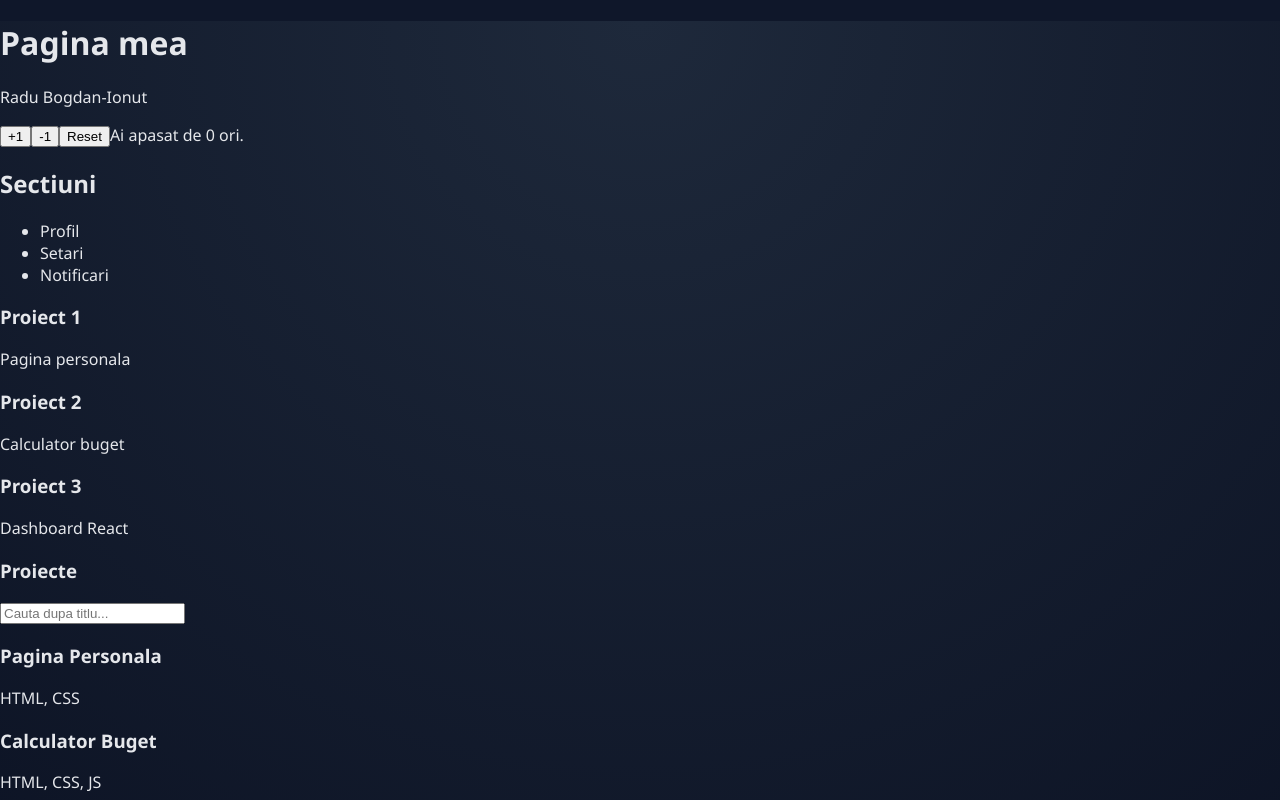
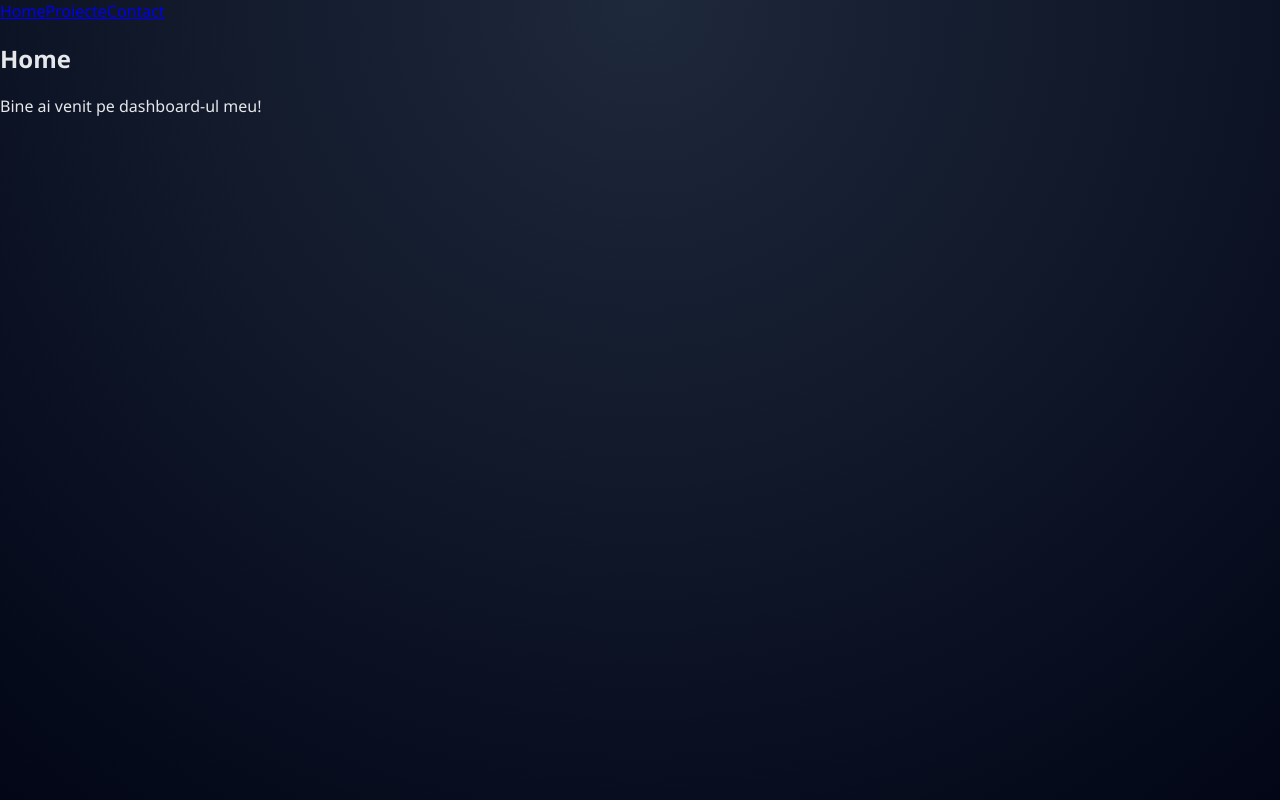
Before and after one commit to hawkqp68/proiect-web, a React (Vite) app: page / in a window 1280 px wide. Shown: the top 800 px of the page. Built offline with nearby package versions, Linux system fonts and the light colour scheme; no server answers.

Commit message:
react rout

```diff
--- a/package.json
+++ b/package.json
@@ -11,7 +11,8 @@
   },
   "dependencies": {
     "react": "^19.2.0",
-    "react-dom": "^19.2.0"
+    "react-dom": "^19.2.0",
+    "react-router": "^7.14.1"
   },
   "devDependencies": {
     "@eslint/js": "^9.39.1",
--- a/src/App.jsx
+++ b/src/App.jsx
@@ -1,59 +1,18 @@
-import Card from './Card';
-import { useState } from 'react';
-import QuickNote from './QuickNote';
-import TodoList from './ToDoList';
-import ContactForm from './ContactForm';
-import Clock from './Clock';
-import ProjectList from './ProjectsList';
-import Users from './Users';
-
+import { BrowserRouter, Routes, Route } from 'react-router';
+import Home from './pages/Home';
+import Projects from './pages/Projects';
+import Contact from './pages/Contact';
+import Navbar from './assets/Navbar';
 function App() {
-  const projects = [
-    { title: "Proiect 1", description: "Pagina personala" },
-    { title: "Proiect 2", description: "Calculator buget" },
-    { title: "Proiect 3", description: "Dashboard React" },
-
-  ];
-
-  const [count, setCount] = useState(0);
-
-
-
-  return (
-    <div>
-      <h1>Pagina mea</h1>
-      <p>Radu Bogdan-Ionut</p>
-
-      <p>
-        <button onClick={() => setCount(count + 1)}>+1</button>
-        <button onClick={() => setCount(count - 1)}>-1</button>
-        <button onClick={() => setCount(0)}>Reset</button>
-        Ai apasat de {count} ori.
-      </p>
-
-      <h2>Sectiuni</h2>
-      <ul>
-        <li>Profil</li>
-        <li>Setari</li>
-        <li>Notificari</li>
-      </ul>
-
-      {projects.map((project, index) => (
-        <Card key={index} title={project.title} description={project.description} />
-      ))}
-
-
-
-      <ProjectList />
-
-      <Users />
-
-      <QuickNote />
-      <TodoList />
-      <ContactForm />
-      <Clock />
-    </div>
-  );
+ return (
+ <BrowserRouter>
+ <Navbar />
+ <Routes>
+ <Route path="/" element={<Home />} />
+ <Route path="/projects" element={<Projects />} />
+ <Route path="/contact" element={<Contact />} />
+ </Routes>
+ </BrowserRouter>
+ );
 }
-
 export default App;
--- /dev/null
+++ b/src/assets/Navbar.jsx
@@ -0,0 +1,11 @@
+import { Link } from 'react-router';
+function Navbar() {
+ return (
+ <nav>
+ <Link to="/">Home</Link>
+ <Link to="/projects">Proiecte</Link>
+ <Link to="/contact">Contact</Link>
+ </nav>
+ );
+}
+export default Navbar;
--- /dev/null
+++ b/src/pages/Contact.jsx
@@ -0,0 +1,10 @@
+import ContactForm from '../ContactForm';
+function Contact() {
+ return (
+ <div>
+ <h2>Contact</h2>
+ <ContactForm />
+ </div>
+ );
+}
+export default Contact;
--- /dev/null
+++ b/src/pages/Home.jsx
@@ -0,0 +1,9 @@
+function Home() {
+ return (
+ <div>
+ <h2>Home</h2>
+ <p>Bine ai venit pe dashboard-ul meu!</p>
+ </div>
+ );
+}
+export default Home;
--- /dev/null
+++ b/src/pages/Projects.jsx
@@ -0,0 +1,10 @@
+import ProjectList from '../ProjectsList';
+function Projects() {
+ return (
+ <div>
+ <h2>Proiectele mele</h2>
+ <ProjectList />
+ </div>
+ );
+}
+export default Projects;
```
Also changed, not shown: 1 other file (tests, documents, lock files or other folders).
